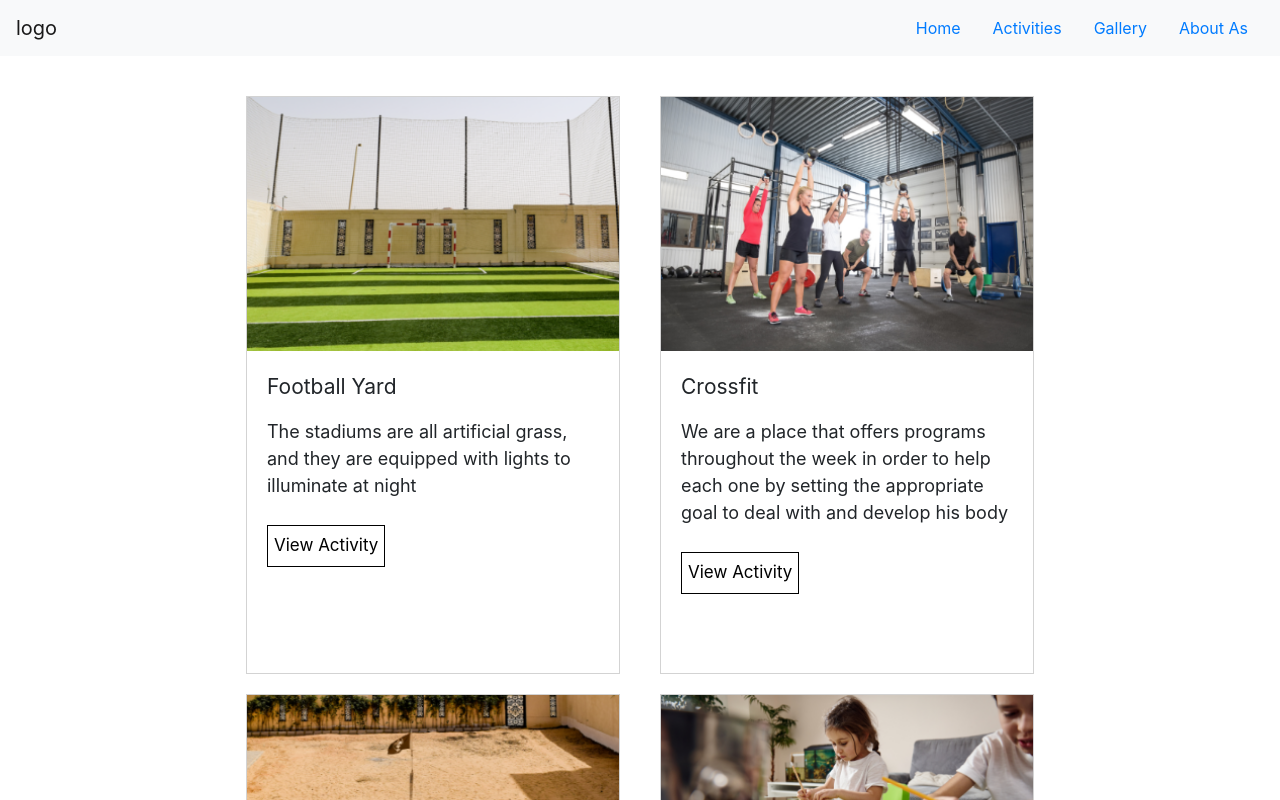
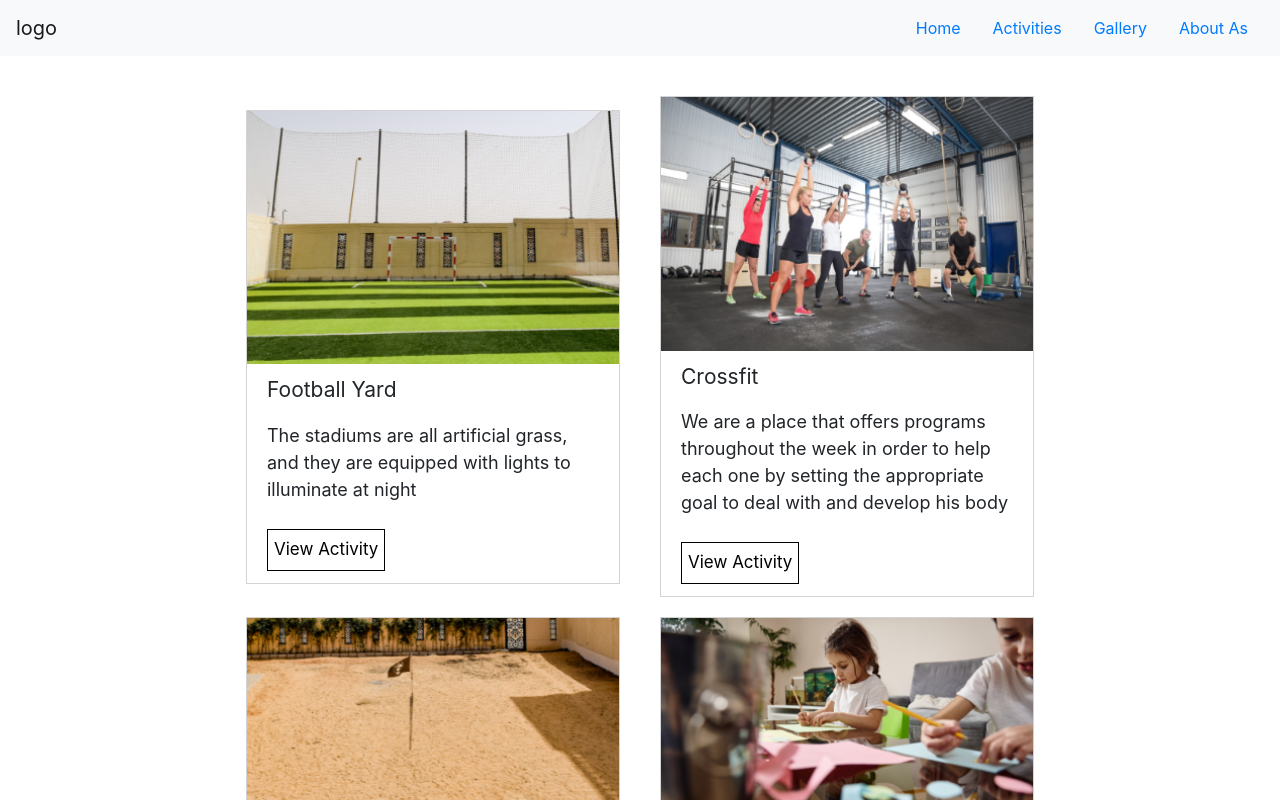
Before and after one commit to NouranFakhrEldeen/club-booking-system, a React (Create React App) app in the folder booking-front-end/: page /#/activities in a window 1280 px wide. Shown: the top 800 px of the page. Built offline with nearby package versions, Linux system fonts and the light colour scheme.

Commit message:
add activity details section

```diff
--- a/booking-front-end/package.json
+++ b/booking-front-end/package.json
@@ -19,6 +19,7 @@
     "react-redux": "^7.2.4",
     "react-router-dom": "^5.2.0",
     "react-scripts": "4.0.3",
+    "react-web-vector-icons": "^1.0.2",
     "redux": "^4.1.0",
     "redux-devtools-extension": "^2.13.9",
     "redux-persist": "^6.0.0",
--- a/booking-front-end/src/components/Activity/Activity.js
+++ b/booking-front-end/src/components/Activity/Activity.js
@@ -1,10 +1,40 @@
 import React from 'react'
 import PropTypes from 'prop-types'
+import Icon from 'react-web-vector-icons';
 
 import "./Activity.scss";
+import i18n from '../../i18n';
 
 const Activity=(props)=>{
-  const {image,title,description}=props
+  const {image,title,description,isActivityScreen,cost,time}=props
+
+  const renderButton=()=>{
+    if(!isActivityScreen){
+      return (
+        <div className="activityBottomDetails">
+          <p className="details">{cost} EGP</p>
+          <div className="seperator"/>
+          <div className="hourDetails">
+            <Icon
+              name='time-outline'
+              font='ionicons'
+              color='green'
+              size={20}
+              // style={{}}
+            />
+            <p className="details">{time}</p>
+
+          </div>
+
+        </div>
+      )
+    }
+    return (
+      <button className="button">
+        {i18n.t('activity.viewActivity')}
+      </button>
+    )
+  }
   return(
     <div className="mainContainer">
       <img src={image}
@@ -14,17 +44,25 @@ const Activity=(props)=>{
       <div className="inner-container" >
         <p className="title">{title} </p>
         <p className="description">{description}</p>
-        <button className="button">
-        View Activity
-        </button>
       </div>
+      {renderButton()}
 
     </div>
   )
 }
+
+Activity.defaultProps={
+  isActivityScreen:true,
+  cost:0,
+  time:null
+}
+
 Activity.proptypes={
   image: PropTypes.string.isRequired,
   title: PropTypes.string.isRequired,
-  description: PropTypes.string.isRequired
+  description: PropTypes.string.isRequired,
+  isActivityScreen: PropTypes.bool,
+  cost: PropTypes.number,
+  time: PropTypes.string
 }
 export default Activity
--- a/booking-front-end/src/components/Activity/Activity.scss
+++ b/booking-front-end/src/components/Activity/Activity.scss
@@ -3,11 +3,11 @@
     border-width: 1px;
     border-style: solid;
     width: 374px;
-    height: 578px;
+    // height: 34vw;
     margin:20px 20px 0 20px;
 }
 .inner-container{
-    padding: 20px;
+    padding: 10px 20px 0px 20px;
 }
 .activity-image{
     width:100%
@@ -19,13 +19,38 @@
 .description{
     font-size:18px;
     color: "#7E7E7E";
-    padding-bottom:10px
+    padding-bottom:10px;
+
 }
 .button {
     font-size:17px;
+    margin:0px 20px 12px 20px;
     height:42px;
     border-color:black;
     border-width: 1px;
     border-style: solid;
     background-color: white;
 }
+.activityBottomDetails{
+    display: flex;
+    flex-direction: row;
+    justify-content: space-between;
+    border-top-width: 1px;
+    border-top-color: lightgray;
+    border-top-style: solid;
+    padding:2px 30px 0px 30px;
+}
+.seperator{
+    border: 1px;
+    border-color: lightgray;
+    border-style: solid;
+}
+.details{
+    font-size:16
+}
+.hourDetails{
+    display: flex;
+    flex-direction: row;
+    justify-content: space-between;
+    align-items: center;
+}
--- a/booking-front-end/src/i18n/langs/ar.json
+++ b/booking-front-end/src/i18n/langs/ar.json
@@ -12,7 +12,8 @@
       "campingDescription":"إحنا مين؟إحنا مكان مناسب للتخييم للمجموعات الكشفية، الأرض رملية ومناسبة لنصب الخيام والبيات فيها، الأرض كمان فيها كشافات للإضاءة الليلية، كمان فيه مطبخ مجهز بفرن وتلاجة وفريزر لحفظ الأكل وإعداده، وكمان فيه حمامات لخدمة المجموعات اللي بتخيِّم في الأرض، زائد إن فيه شواية لو المجموعات اللي بتخيِّم محتاجاها.",
       "gleeDescription":"إحنا مين ؟!   احنا مدرسة للفنون لو بتحب الرسم والفنون وبتدور علي مكان تطور فيه موهبتك وكمان تنبسط مع اولادك في نشاط فني او انك تتعلم حاجة جديدة   هنا احنا هنكون بنساعدك انك تلاقي ده هنا .. احنا بنقدم كورسات وورش فنية للاطفال والكبار ، وانشطة فنية .",
       "libraryDescription":"إحنا مين؟  إحنا مكان هادي، بيقدم فرصة لقضاء وقت فيه بناء للعقل من جوانب كتير، فيه مكتبة مليانة بأنواع مختلفة من الكتب في فروع كتير، تقدر تيجي وتقرأ منها زي ما أنت عايز، أو بالكتب بتاعتك،  وتقدر كمان في المكان الهادي ده إنك تجيب مذاكرتك وتشتغل فيها، أو لو عندك شغل معين وحابب تقعد في مكان هادي تشتغل فيه.   كل ده طبعًا وفيه خدمة إنترنت مجاني Free WiFi.",
-      "kidsDescription":"ال Kids Area هو مكان مخصص للأطفال يقدروا يقضوا فيه اليوم بيلعبوا في أرض كلها نجيلة طبيعي، وفيها لعب للأطفال، وكمان يقدروا الأولاد يقضوا هناك اليوم لو الأهل بيمارسوا نشاط تاني في مركز سان جورج."
+      "kidsDescription":"ال Kids Area هو مكان مخصص للأطفال يقدروا يقضوا فيه اليوم بيلعبوا في أرض كلها نجيلة طبيعي، وفيها لعب للأطفال، وكمان يقدروا الأولاد يقضوا هناك اليوم لو الأهل بيمارسوا نشاط تاني في مركز سان جورج.",
+      "viewActivity":"عرض النشاط"
     }
   }
 }
--- a/booking-front-end/src/i18n/langs/en.json
+++ b/booking-front-end/src/i18n/langs/en.json
@@ -12,7 +12,8 @@
       "campingDescription":"We are a suitable place for camping for  scout groups, the ground is sandy and  suitable for setting up tents and  sleeping in it, the ground also has lights for night lighting ...",
       "gleeDescription":"We are a school of art if you love drawing and art, and you are looking for a place where your talent develops,and you can also enjoy an artistic activity with your children.",
       "libraryDescription":"We are a quiet place, it provides   an opportunity to spend a time in which it    builds the mind from many aspects.It has a library full of different types of books in many branches,so you can come and read from them as you want.",
-      "kidsDescription":"It is a place designated for children where   they can spend the day playing in a land that is all natural grass, and there are games for children, and children can also spend the day there if the parents do another activity at St. George Center"
+      "kidsDescription":"It is a place designated for children where   they can spend the day playing in a land that is all natural grass, and there are games for children, and children can also spend the day there if the parents do another activity at St. George Center",
+      "viewActivity":"View Activity"
     }
   }
 }
--- a/booking-front-end/src/index.js
+++ b/booking-front-end/src/index.js
@@ -3,6 +3,9 @@ import ReactDOM from 'react-dom';
 import './index.css';
 import App from './App';
 import reportWebVitals from './reportWebVitals';
+
+require('react-web-vector-icons/fonts');
+
 
 ReactDOM.render(
   <React.StrictMode>
```
Also changed, not shown: booking-front-end/public/index.html (+1 -0 lines).
